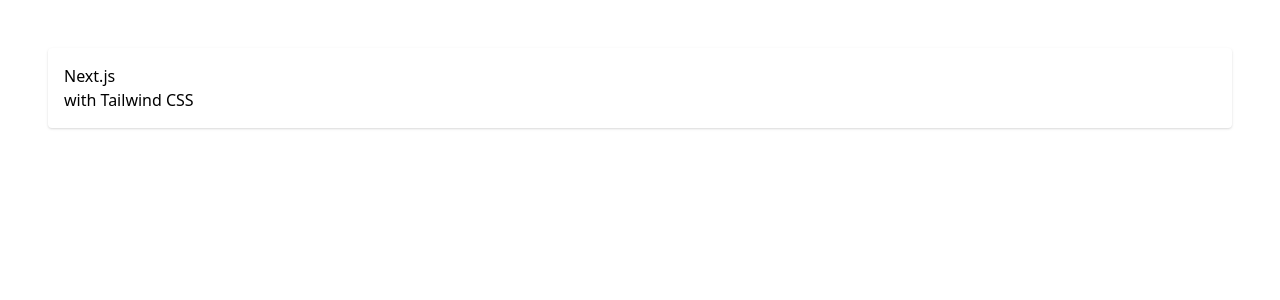
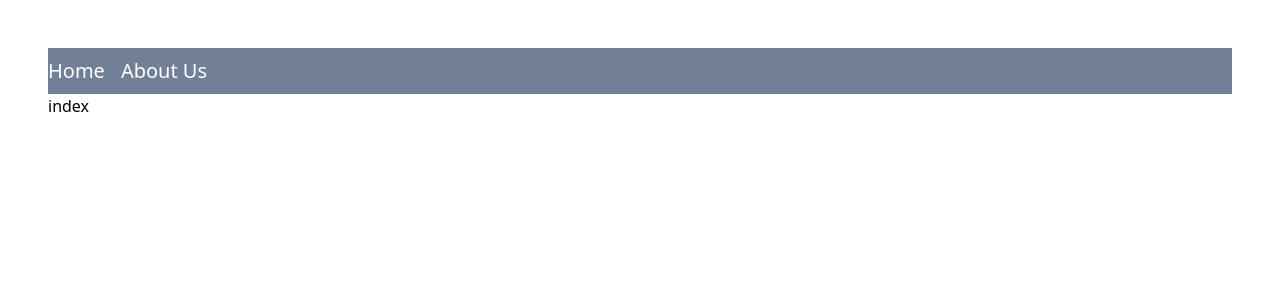
Before and after one commit to miguelopezv/bitcoin, a Next.js app: page / in a window 1280 px wide. Shown: the top 300 px of the page. Built offline with nearby package versions, Linux system fonts and the light colour scheme.

Commit message:
update html to use tailwind classes

```diff
--- a/components/Nav.js
+++ b/components/Nav.js
@@ -2,37 +2,18 @@
 
 const Nav = () => (
   <div>
-    <ul>
-      <li>
+    <ul className="list-none flex bg-gray-600">
+      <li className="py-2 mr-4">
         <Link href="/">
-          <a>Home</a>
+          <a className="text-white text-xl no-underline">Home</a>
         </Link>
       </li>
-      <li>
+      <li className="py-2 mr-4">
         <Link href="/about">
-          <a>About Us</a>
+          <a className="text-white text-xl no-underline">About Us</a>
         </Link>
       </li>
     </ul>
-    {/* TODO: Move this */}
-    <style jsx>
-      {`
-        ul {
-          background: #333;
-          list-style: none;
-          display: flex;
-        }
-        ul li {
-          padding: .5rem 0;
-          margin-right: 1rem;
-        }
-        ul li a {
-          font-size: 1.2rem;
-          color: white;
-          text-decoration; none;
-        }
-      `}
-    </style>
   </div>
 );
 
--- a/pages/index.js
+++ b/pages/index.js
@@ -2,13 +2,9 @@
 import '../styles/index.css';
 
 const Index = () => (
-  // <div>
-  //   <Nav />
-  //   <p>index</p>
-  // </div>
-  <div className="p-4 shadow rounded bg-white">
-    <h1 className="text-purple leading-normal">Next.js</h1>
-    <p className="text-grey-dark">with Tailwind CSS</p>
+  <div>
+    <Nav />
+    <p>index</p>
   </div>
 );
 
```
